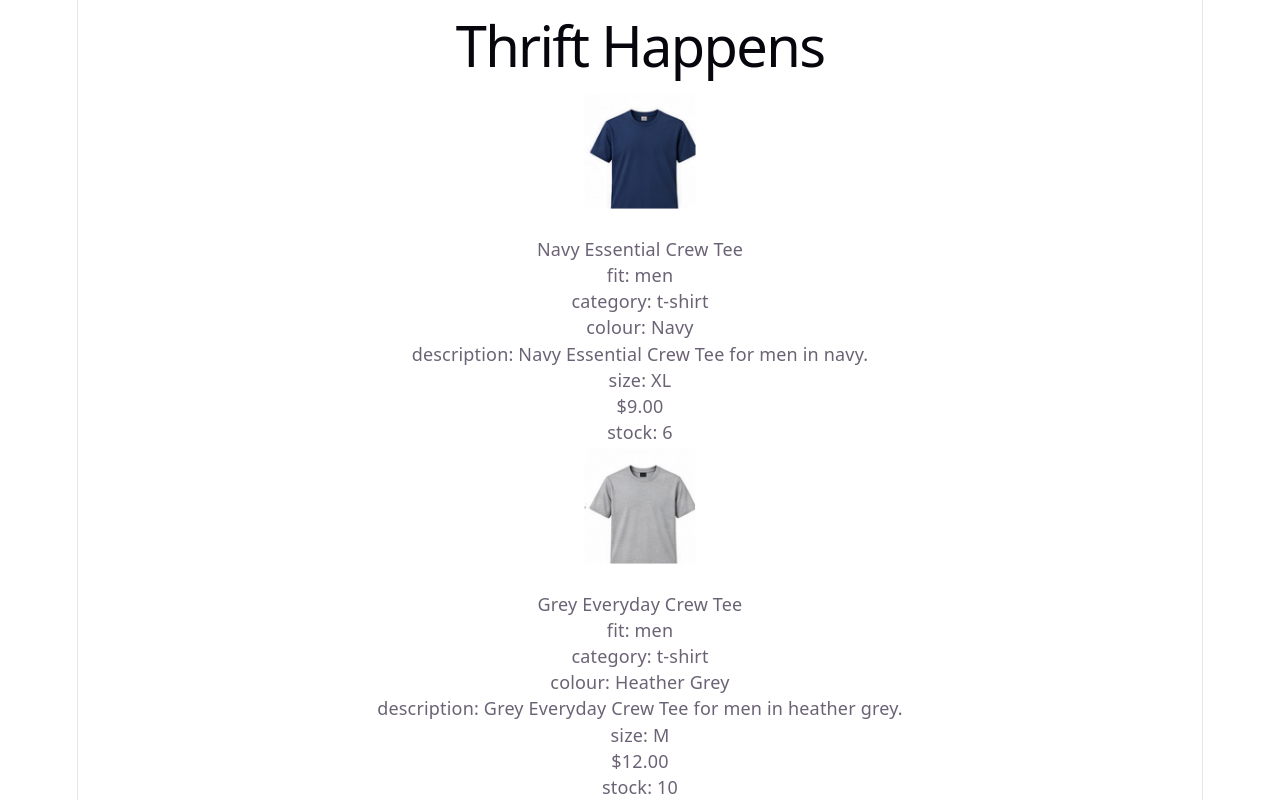
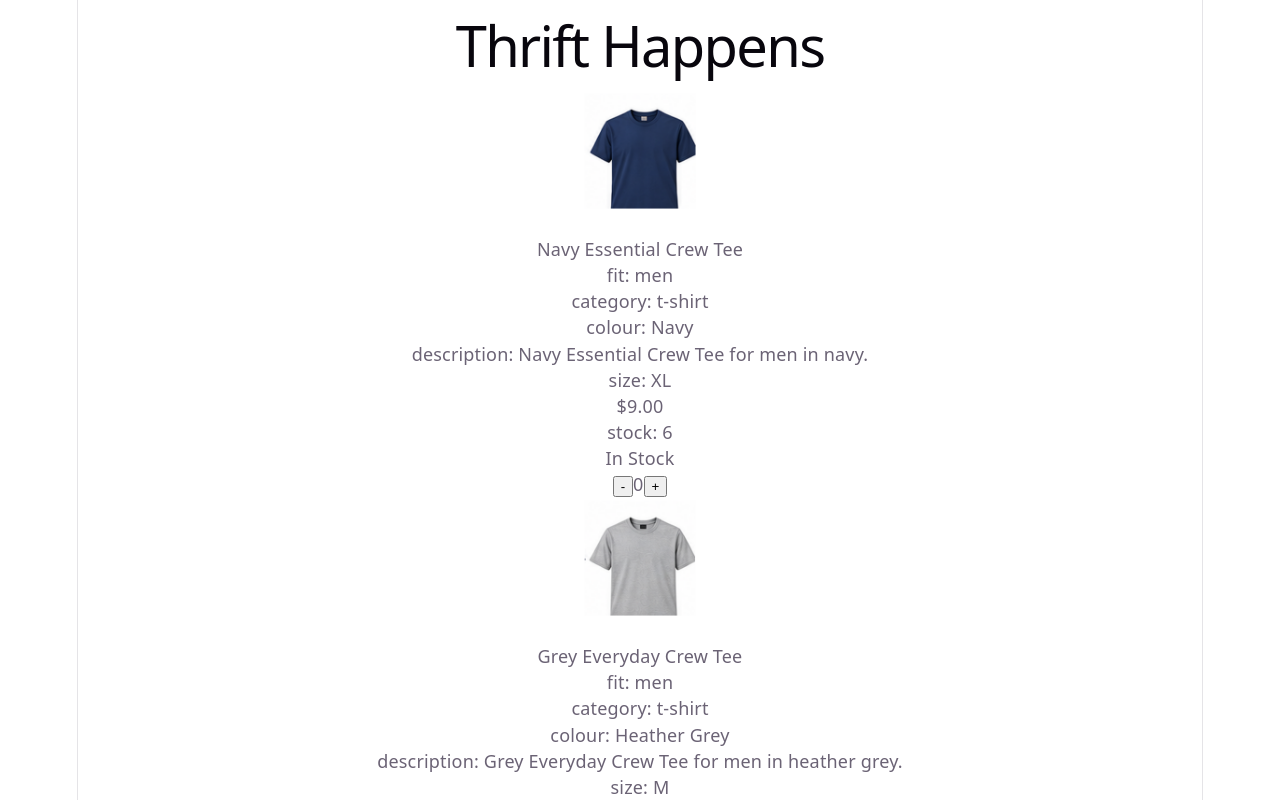
Before and after one commit to SLC-ConnorJack/COMP2013-Project1, a React (Vite) app: page / in a window 1280 px wide. Shown: the top 800 px of the page. Built offline with nearby package versions, Linux system fonts and the light colour scheme.

Commit message:
Add quantity counter with stock limits and out-of-stock state

```diff
--- a/src/Components/ItemCard.tsx
+++ b/src/Components/ItemCard.tsx
@@ -1,4 +1,8 @@
 import type { ClothingProduct } from "../data/data";
+export interface ItemCardProps extends ClothingProduct {
+  handleIncreaseQuantity: (id: number) => void;
+  handleDecreaseQuantity: (id: number) => void;
+}
 export default function ItemCard({
   image,
   name,
@@ -9,7 +13,11 @@ export default function ItemCard({
   size,
   price,
   quantity,
-}: ClothingProduct) {
+  id,
+  itemQuantity,
+  handleIncreaseQuantity,
+  handleDecreaseQuantity,
+}: ItemCardProps) {
   return (
     <div className="ItemCard">
       <img src={image} alt={name} width="140px" />
@@ -21,6 +29,10 @@ export default function ItemCard({
       <p className="size">size: {size}</p>
       <p className="price">${price.toFixed(2)}</p>
       <p className="quantity">stock: {quantity}</p>
+      <p className="stock-status">{ quantity > 0 ? "In Stock" : "Out of Stock"}</p>
+      <button disabled={ quantity === 0 } onClick={() => handleDecreaseQuantity(id)}>-</button>
+      <span>{itemQuantity}</span>
+      <button disabled={ quantity === 0 } onClick={() => handleIncreaseQuantity(id)}>+</button>
     </div>
   );
 }
--- a/src/Components/ItemsContainer.tsx
+++ b/src/Components/ItemsContainer.tsx
@@ -1,14 +1,17 @@
 import ItemCard from "./ItemCard";
 import type { ClothingProduct } from "../data/data";
 
+
 interface ItemsContainerProps {
   products: ClothingProduct[];
+  handleIncreaseQuantity: (id: number) => void;
+  handleDecreaseQuantity: (id: number) => void;
 }
-export default function ItemsContainer({ products }: ItemsContainerProps) {
+export default function ItemsContainer({ products, handleIncreaseQuantity, handleDecreaseQuantity }: ItemsContainerProps) {
   return (
     <div className="ItemsContainer">
       {products.map((product) => (
-        <ItemCard key={product.id} {...product} />
+        <ItemCard key={product.id} {...product} handleIncreaseQuantity={handleIncreaseQuantity} handleDecreaseQuantity={handleDecreaseQuantity} />
       ))}
     </div>
   );
--- a/src/Components/ThriftHappens.tsx
+++ b/src/Components/ThriftHappens.tsx
@@ -1,13 +1,39 @@
 import ItemsContainer from "./ItemsContainer";
-import { products } from "../data/data";
+import { products, type ClothingProduct } from "../data/data";
+import { useState } from "react";
 
 function ThriftHappens() {
+  //States
+  const [productList, setProductList] = useState<ClothingProduct[]>(products);
+  //Handlers
+  const handleIncreaseQuantity = (id: number) => {
+    setProductList((prevList) =>
+      prevList.map((entry) =>
+        entry.id === id && entry.itemQuantity < entry.quantity
+          ? { ...entry, itemQuantity: entry.itemQuantity + 1 }
+          : { ...entry },
+      ),
+    );
+  };
+  const handleDecreaseQuantity = (id: number) => {
+    setProductList((prevList) =>
+      prevList.map((entry) =>
+        entry.id === id && entry.itemQuantity > 0
+          ? { ...entry, itemQuantity: entry.itemQuantity - 1 }
+          : { ...entry },
+      ),
+    );
+  };
   return (
     <>
       <header className="header">
-      <h1>Thrift Happens</h1>
+        <h1>Thrift Happens</h1>
       </header>
-      <ItemsContainer products={products} />
+      <ItemsContainer
+        products={productList}
+        handleIncreaseQuantity={handleIncreaseQuantity}
+        handleDecreaseQuantity={handleDecreaseQuantity}
+      />
     </>
   );
 }
```
Lines whose indentation alone changed are shown as unchanged.
